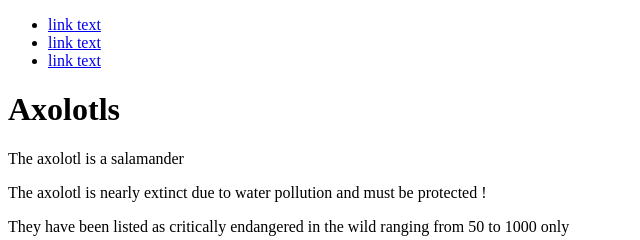
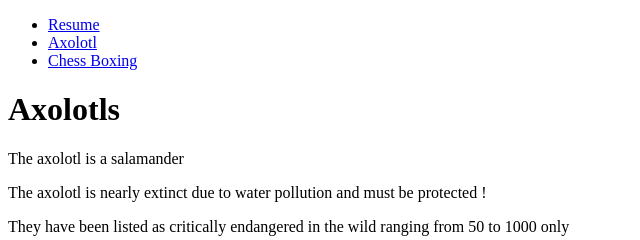
Before and after one commit to Darrentan88/Project-1-Axolotls, a plain HTML site: page index.html in a window 1280 px wide. Shown: the top 240 px of the page, 0-640 px from the left. Drawn offline with Linux system fonts and the light colour scheme.

Commit message:
Update index.html

```diff
--- a/index.html
+++ b/index.html
@@ -5,9 +5,9 @@
 </head>
 <body>
 	<ul>
-		<li> <a href="url">link text</a> </li>
-		<li> <a href="url">link text</a> </li>
-		<li> <a href="url">link text</a> </li>
+		<li> <a href="https://darrentan88.github.io/Project-1-Resume/">Resume</a> </li>
+		<li> <a href="https://darrentan88.github.io/Project-1-Axolotls/">Axolotl</a> </li>
+		<li> <a href="https://darrentan88.github.io/Project-1-ChessBoxing/">Chess Boxing</a> </li>
 	</ul>
 	<h1>Axolotls</h1>
 	<p>The axolotl is a salamander</p>
```
